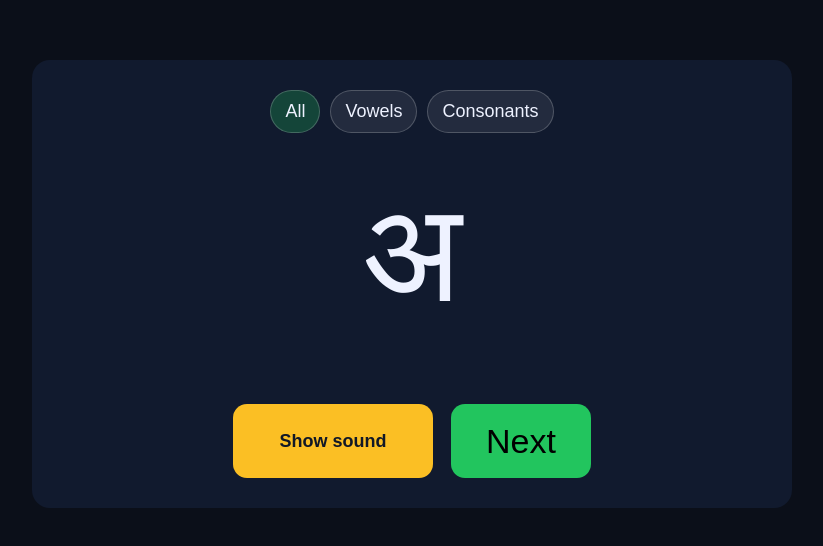
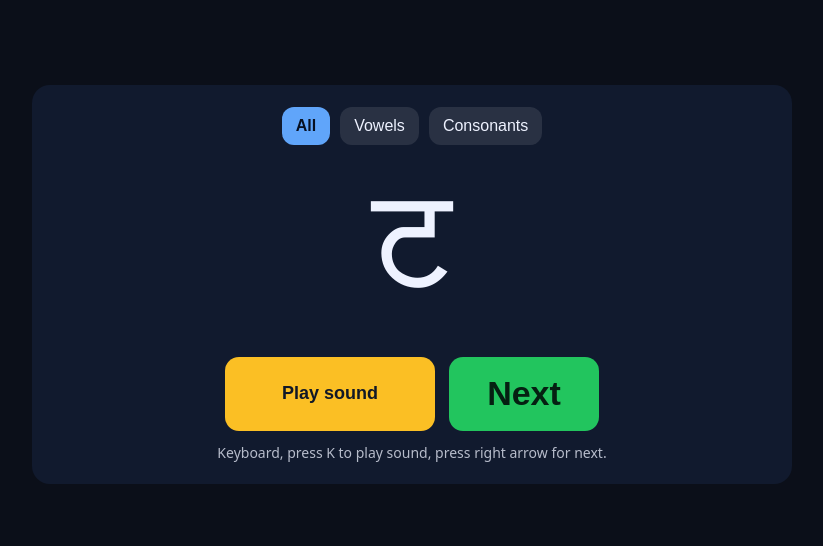
Before and after one commit to jayjeet-ux/marathi-practice, a plain HTML site: page index.html in a window 1280 px wide. Shown: the part 116-662 px from the top of the page, without its empty margins (228-1051 px from the left). Drawn offline with Linux system fonts and the light colour scheme.

Commit message:
Replace index.html

```diff
--- a/index.html
+++ b/index.html
@@ -6,241 +6,285 @@
 <title>Marathi Letters Practice</title>
 
 <style>
-body {
-  margin: 0;
-  font-family: system-ui, Arial, sans-serif;
-  background: #0b0f19;
-  color: #eef2ff;
-  display: flex;
-  align-items: center;
-  justify-content: center;
-  min-height: 100vh;
+  body{
+    margin:0;
+    font-family:system-ui, Arial, sans-serif;
+    background:#0b0f19;
+    color:#eef2ff;
+    display:flex;
+    align-items:center;
+    justify-content:center;
+    min-height:100vh;
   }
-
-.card {
-  width: 90vw;
-  max-width: 700px;
-  background: #111a2e;
-  border-radius: 18px;
-  padding: 30px;
-  text-align: center;
+  .card{
+    width:92vw;
+    max-width:760px;
+    background:#111a2e;
+    border-radius:18px;
+    padding:22px;
+    box-sizing:border-box;
+    text-align:center;
   }
-
-.topRow {
-  display: flex;
-  justify-content: center;
-  gap: 10px;
-  flex-wrap: wrap;
-  margin-bottom: 12px;
+  .topRow{
+    display:flex;
+    gap:10px;
+    justify-content:center;
+    flex-wrap:wrap;
+    margin-bottom:14px;
   }
-
-.pill {
-  border: 1px solid rgba(255,255,255,0.2);
-  background: rgba(255,255,255,0.08);
-  color: #eef2ff;
-  padding: 10px 14px;
-  border-radius: 999px;
-  cursor: pointer;
+  .modeBtn{
+    border:none;
+    border-radius:12px;
+    padding:10px 14px;
+    cursor:pointer;
+    font-size:16px;
+    background:rgba(255,255,255,0.10);
+    color:#eef2ff;
   }
-
-.pill.active {
-  background: rgba(34,197,94,0.25);
+  .modeBtn.active{
+    background:#60a5fa;
+    color:#071022;
+    font-weight:700;
   }
-
-.letter {
-  font-size: 140px;
-  margin: 18px 0 10px 0;
+  .letter{
+    font-size:140px;
+    line-height:1;
+    margin:18px 0 10px 0;
   }
-
-.hint {
-  font-size: 26px;
-  min-height: 34px;
-  margin-bottom: 18px;
+  .hint{
+    font-size:22px;
+    min-height:30px;
+    opacity:0.9;
+    margin-bottom:14px;
   }
-
-.row {
-  display: flex;
-  justify-content: center;
-  gap: 18px;
-  flex-wrap: wrap;
+  .row{
+    display:flex;
+    gap:14px;
+    justify-content:center;
+    flex-wrap:wrap;
   }
-
-button {
-  border: none;
-  border-radius: 14px;
-  padding: 16px 20px;
-  font-size: 18px;
-  cursor: pointer;
+  button{
+    border:none;
+    border-radius:14px;
+    padding:16px 18px;
+    font-size:18px;
+    cursor:pointer;
   }
-
-.keyBtn {
-  background: #fbbf24;
-  color: #111827;
-  font-weight: 700;
-  min-width: 200px;
+  .soundBtn{
+    background:#fbbf24;
+    color:#111827;
+    font-weight:800;
+    min-width:210px;
   }
-
-.nextBtn {
-  background: #22c55e;
-  font-size: 34px;
-  width: 140px;
-  height: 74px;
+  .nextBtn{
+    background:#22c55e;
+    color:#052012;
+    font-size:34px;
+    width:150px;
+    height:74px;
+    font-weight:900;
+  }
+  .tiny{
+    margin-top:12px;
+    font-size:14px;
+    opacity:0.75;
   }
 </style>
 </head>
 
 <body>
   <div class="card">
-
     <div class="topRow">
-    <button id="modeAll" class="pill active">All</button>
-    <button id="modeVowels" class="pill">Vowels</button>
-    <button id="modeConsonants" class="pill">Consonants</button>
+      <button id="modeAll" class="modeBtn active" type="button">All</button>
+      <button id="modeVowels" class="modeBtn" type="button">Vowels</button>
+      <button id="modeConsonants" class="modeBtn" type="button">Consonants</button>
     </div>
 
     <div id="letter" class="letter">अ</div>
     <div id="hint" class="hint"></div>
 
     <div class="row">
-    <button id="keyBtn" class="keyBtn">Show sound</button>
-    <button id="nextBtn" class="nextBtn">Next</button>
+      <button id="soundBtn" class="soundBtn" type="button">Play sound</button>
+      <button id="nextBtn" class="nextBtn" type="button">Next</button>
     </div>
 
+    <div class="tiny">
+      Keyboard, press K to play sound, press right arrow for next.
+    </div>
   </div>
 
 <script>
 document.addEventListener("DOMContentLoaded", function () {
 
-  let audioCtx;
-
-  function clickSound() {
-    if (!audioCtx) audioCtx = new (window.AudioContext || window.webkitAudioContext)();
-    const osc = audioCtx.createOscillator();
-    const gain = audioCtx.createGain();
-    osc.type = "square";
-    osc.frequency.value = 800;
-    gain.gain.value = 0.04;
-    osc.connect(gain);
-    gain.connect(audioCtx.destination);
-    osc.start();
-    osc.stop(audioCtx.currentTime + 0.05);
-  }
-
   const vowels = [
-    { mr: "अ", en: "a" }, { mr: "आ", en: "aa" }, { mr: "इ", en: "i" },
-    { mr: "ई", en: "ii" }, { mr: "उ", en: "u" }, { mr: "ऊ", en: "uu" },
-    { mr: "ऋ", en: "ru" }, { mr: "ए", en: "e" }, { mr: "ऐ", en: "ai" },
-    { mr: "ओ", en: "o" }, { mr: "औ", en: "au" },
-    { mr: "अं", en: "am" }, { mr: "अः", en: "ah" }
+    { id:"a",  mr:"अ",  en:"a"  },
+    { id:"aa", mr:"आ",  en:"aa" },
+    { id:"e",  mr:"इ",  en:"e"  },
+    { id:"ee", mr:"ई",  en:"ee" },
+    { id:"u",  mr:"उ",  en:"u"  },
+    { id:"uu", mr:"ऊ",  en:"uu" },
+    { id:"ae", mr:"ए",  en:"ae" },
+    { id:"ai", mr:"ऐ",  en:"ai" },
+    { id:"o",  mr:"ओ",  en:"o"  },
+    { id:"au", mr:"औ",  en:"au" },
+    { id:"am", mr:"अं", en:"am" },
+    { id:"ah", mr:"अः", en:"ah" }
   ];
 
   const consonants = [
-    { mr: "क", en: "ka" }, { mr: "ख", en: "kha" }, { mr: "ग", en: "ga" },
-    { mr: "घ", en: "gha" }, { mr: "ङ", en: "nga" },
-    { mr: "च", en: "cha" }, { mr: "छ", en: "chha" }, { mr: "ज", en: "ja" },
-    { mr: "झ", en: "jha" }, { mr: "ञ", en: "nya" },
-    { mr: "ट", en: "ta" }, { mr: "ठ", en: "tha" }, { mr: "ड", en: "da" },
-    { mr: "ढ", en: "dha" }, { mr: "ण", en: "na" },
-    { mr: "त", en: "ta" }, { mr: "थ", en: "tha" }, { mr: "द", en: "da" },
-    { mr: "ध", en: "dha" }, { mr: "न", en: "na" },
-    { mr: "प", en: "pa" }, { mr: "फ", en: "pha" }, { mr: "ब", en: "ba" },
-    { mr: "भ", en: "bha" }, { mr: "म", en: "ma" },
-    { mr: "य", en: "ya" }, { mr: "र", en: "ra" }, { mr: "ल", en: "la" },
-    { mr: "व", en: "va" },
-    { mr: "श", en: "sha" }, { mr: "ष", en: "sha" },
-    { mr: "स", en: "sa" }, { mr: "ह", en: "ha" },
-    { mr: "ळ", en: "la" }
+    { id:"ka",   mr:"क",  en:"ka"  }, { id:"kha",  mr:"ख",  en:"kha" },
+    { id:"ga",   mr:"ग",  en:"ga"  }, { id:"gha",  mr:"घ",  en:"gha" },
+
+    { id:"cha",  mr:"च",  en:"cha" }, { id:"chha", mr:"छ",  en:"chha" },
+    { id:"ja",   mr:"ज",  en:"ja"  }, { id:"zha",  mr:"झ",  en:"zha" },
+
+    { id:"ta",   mr:"ट",  en:"ta"  }, { id:"ttha", mr:"ठ",  en:"ttha" },
+    { id:"dda",  mr:"ड",  en:"dda" }, { id:"ddha", mr:"ढ",  en:"ddha" },
+    { id:"nna",  mr:"ण",  en:"nna" },
+
+    { id:"tta",  mr:"त",  en:"tta" }, { id:"tha",  mr:"थ",  en:"tha" },
+    { id:"da",   mr:"द",  en:"da"  }, { id:"dha",  mr:"ध",  en:"dha" },
+    { id:"na",   mr:"न",  en:"na"  },
+
+    { id:"pa",   mr:"प",  en:"pa"  }, { id:"pha",  mr:"फ",  en:"pha" },
+    { id:"ba",   mr:"ब",  en:"ba"  }, { id:"bha",  mr:"भ",  en:"bha" },
+    { id:"ma",   mr:"म",  en:"ma"  },
+
+    { id:"ya",   mr:"य",  en:"ya"  }, { id:"ra",   mr:"र",  en:"ra"  },
+    { id:"la",   mr:"ल",  en:"la"  }, { id:"va",   mr:"व",  en:"va"  },
+
+    { id:"sha",  mr:"श",  en:"sha" }, { id:"shha", mr:"ष",  en:"shha" },
+    { id:"sa",   mr:"स",  en:"sa"  }, { id:"ha",   mr:"ह",  en:"ha"  },
+
+    { id:"lla",  mr:"ळ",  en:"lla" },
+    { id:"ksh",  mr:"क्ष", en:"ksh" },
+    { id:"dyna", mr:"ज्ञ", en:"dyna" }
   ];
+
+  const allItems = vowels.concat(consonants);
 
   const letterEl = document.getElementById("letter");
   const hintEl = document.getElementById("hint");
-  const keyBtn = document.getElementById("keyBtn");
+  const soundBtn = document.getElementById("soundBtn");
   const nextBtn = document.getElementById("nextBtn");
 
   const modeAll = document.getElementById("modeAll");
   const modeVowels = document.getElementById("modeVowels");
   const modeConsonants = document.getElementById("modeConsonants");
 
+  const player = new Audio();
+  player.preload = "auto";
+
   let mode = "all";
-  let pool = [];
-  let counts = {};
+  let pool = allItems;
   let currentIndex = 0;
-  let revealed = false;
 
-  function setPool() {
-    pool = mode === "vowels" ? vowels : mode === "consonants" ? consonants : vowels.concat(consonants);
-    counts = {};
-    pool.forEach(l => counts[l.mr] = 0);
+  const counts = { all:{}, vowels:{}, consonants:{} };
+
+  function initCounts(modeKey, list) {
+    counts[modeKey] = {};
+    list.forEach(it => { counts[modeKey][it.id] = 0; });
+  }
+
+  initCounts("all", allItems);
+  initCounts("vowels", vowels);
+  initCounts("consonants", consonants);
+
+  function setActiveModeButton() {
+    modeAll.classList.toggle("active", mode === "all");
+    modeVowels.classList.toggle("active", mode === "vowels");
+    modeConsonants.classList.toggle("active", mode === "consonants");
+  }
+
+  function getCountsObj() {
+    return counts[mode];
   }
 
   function resetIfDone() {
-    if (Object.values(counts).every(v => v >= 2)) {
-      pool.forEach(l => counts[l.mr] = 0);
-    }
+    const c = getCountsObj();
+    const keys = Object.keys(c);
+    if (keys.length === 0) return;
+    const done = keys.every(k => c[k] >= 2);
+    if (done) keys.forEach(k => c[k] = 0);
   }
 
   function pickIndex() {
     resetIfDone();
-    const available = pool.map((l,i) => counts[l.mr] < 2 ? i : null).filter(i => i !== null);
+    const c = getCountsObj();
+
+    const available = [];
+    for (let i = 0; i < pool.length; i++) {
+      if ((c[pool[i].id] || 0) < 2) available.push(i);
+    }
+
+    if (available.length === 0) {
+      Object.keys(c).forEach(k => c[k] = 0);
+      for (let i = 0; i < pool.length; i++) available.push(i);
+    }
+
     let idx = available[Math.floor(Math.random() * available.length)];
     if (available.length > 1) {
-      while (idx === currentIndex) idx = available[Math.floor(Math.random() * available.length)];
+      while (idx === currentIndex) {
+        idx = available[Math.floor(Math.random() * available.length)];
+      }
     }
     return idx;
   }
 
   function render(idx) {
     currentIndex = idx;
-    counts[pool[idx].mr]++;
-    revealed = false;
-    letterEl.textContent = pool[idx].mr;
+    const item = pool[currentIndex];
+    const c = getCountsObj();
+    c[item.id] = (c[item.id] || 0) + 1;
+
+    letterEl.textContent = item.mr;
     hintEl.textContent = "";
-    keyBtn.textContent = "Show sound";
   }
 
-  function next() {
-    clickSound();
+  function nextItem() {
     render(pickIndex());
   }
 
-  function toggle() {
-    clickSound();
-    if (!revealed) {
-      hintEl.textContent = pool[currentIndex].en;
-      keyBtn.textContent = "Hide sound";
-      revealed = true;
-    } else {
-      hintEl.textContent = "";
-      keyBtn.textContent = "Show sound";
-      revealed = false;
-    }
+  function playSound() {
+    const item = pool[currentIndex];
+
+    hintEl.textContent = item.en;
+
+    const file = "audio/" + encodeURIComponent(String(item.id).toLowerCase()) + ".m4a";
+
+    player.pause();
+    player.currentTime = 0;
+    player.src = file;
+
+    player.play().catch(() => {
+      hintEl.textContent = "Missing audio file: " + file;
+    });
   }
 
-  function switchMode(m) {
-    clickSound();
-    mode = m;
-    modeAll.classList.toggle("active", m === "all");
-    modeVowels.classList.toggle("active", m === "vowels");
-    modeConsonants.classList.toggle("active", m === "consonants");
-    setPool();
-    render(0);
+  function setMode(newMode) {
+    mode = newMode;
+    pool = (mode === "vowels") ? vowels : (mode === "consonants" ? consonants : allItems);
+    currentIndex = 0;
+    setActiveModeButton();
+    nextItem();
   }
 
-  keyBtn.onclick = toggle;
-  nextBtn.onclick = next;
+  modeAll.addEventListener("click", function(){ setMode("all"); });
+  modeVowels.addEventListener("click", function(){ setMode("vowels"); });
+  modeConsonants.addEventListener("click", function(){ setMode("consonants"); });
 
-  modeAll.onclick = () => switchMode("all");
-  modeVowels.onclick = () => switchMode("vowels");
-  modeConsonants.onclick = () => switchMode("consonants");
+  soundBtn.addEventListener("click", playSound);
+  nextBtn.addEventListener("click", nextItem);
 
-  document.addEventListener("keydown", e => {
-    if (e.key === "ArrowRight") next();
-    if (e.key === "k" || e.key === "K") toggle();
+  document.addEventListener("keydown", function(e){
+    if (e.key === "ArrowRight") nextItem();
+    if (e.key === "k" || e.key === "K") playSound();
   });
 
-  setPool();
-  render(0);
+  setActiveModeButton();
+  setMode("all");
 });
 </script>
+
 </body>
 </html>
```
Lines whose indentation alone changed are shown as unchanged.
